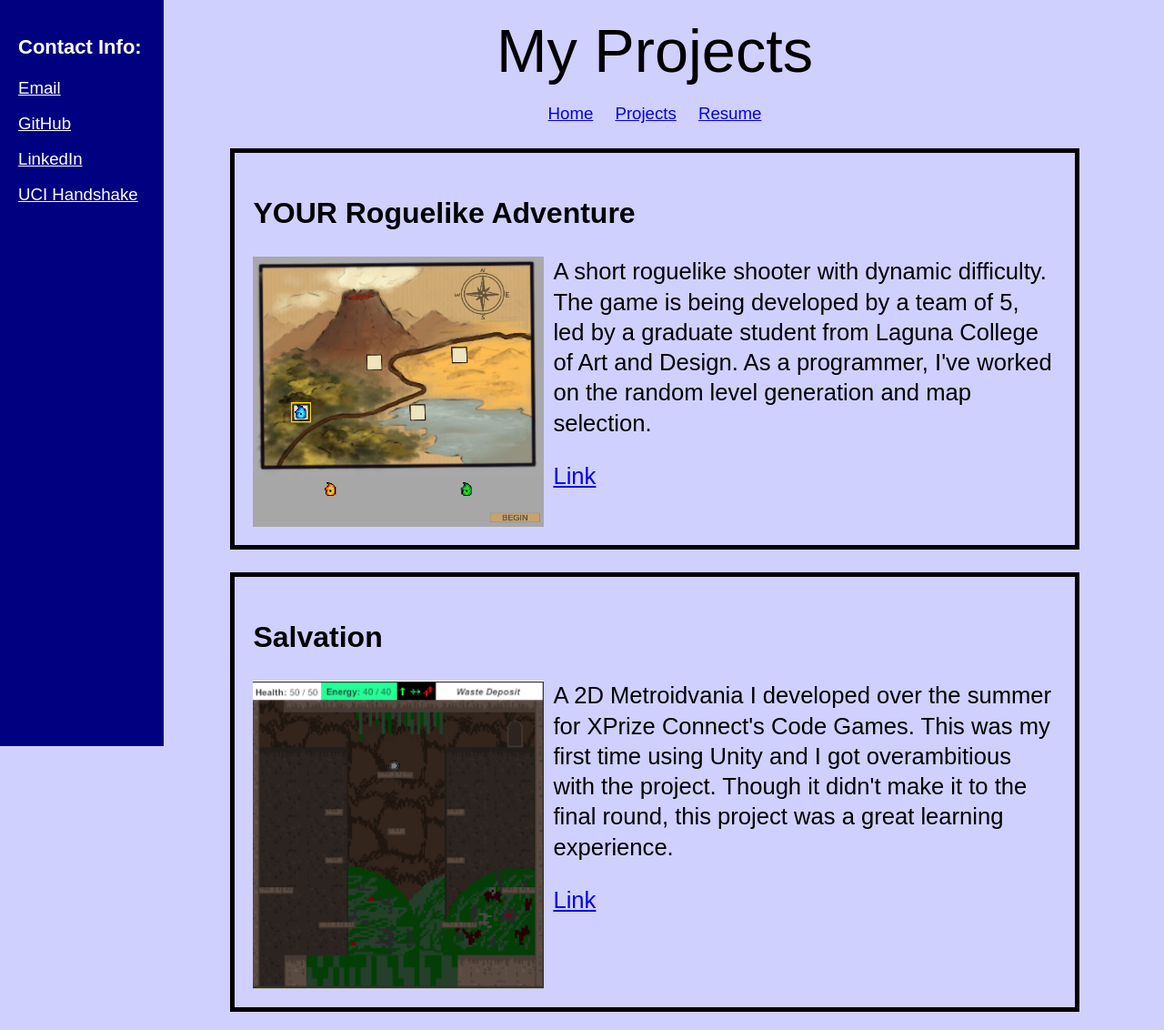
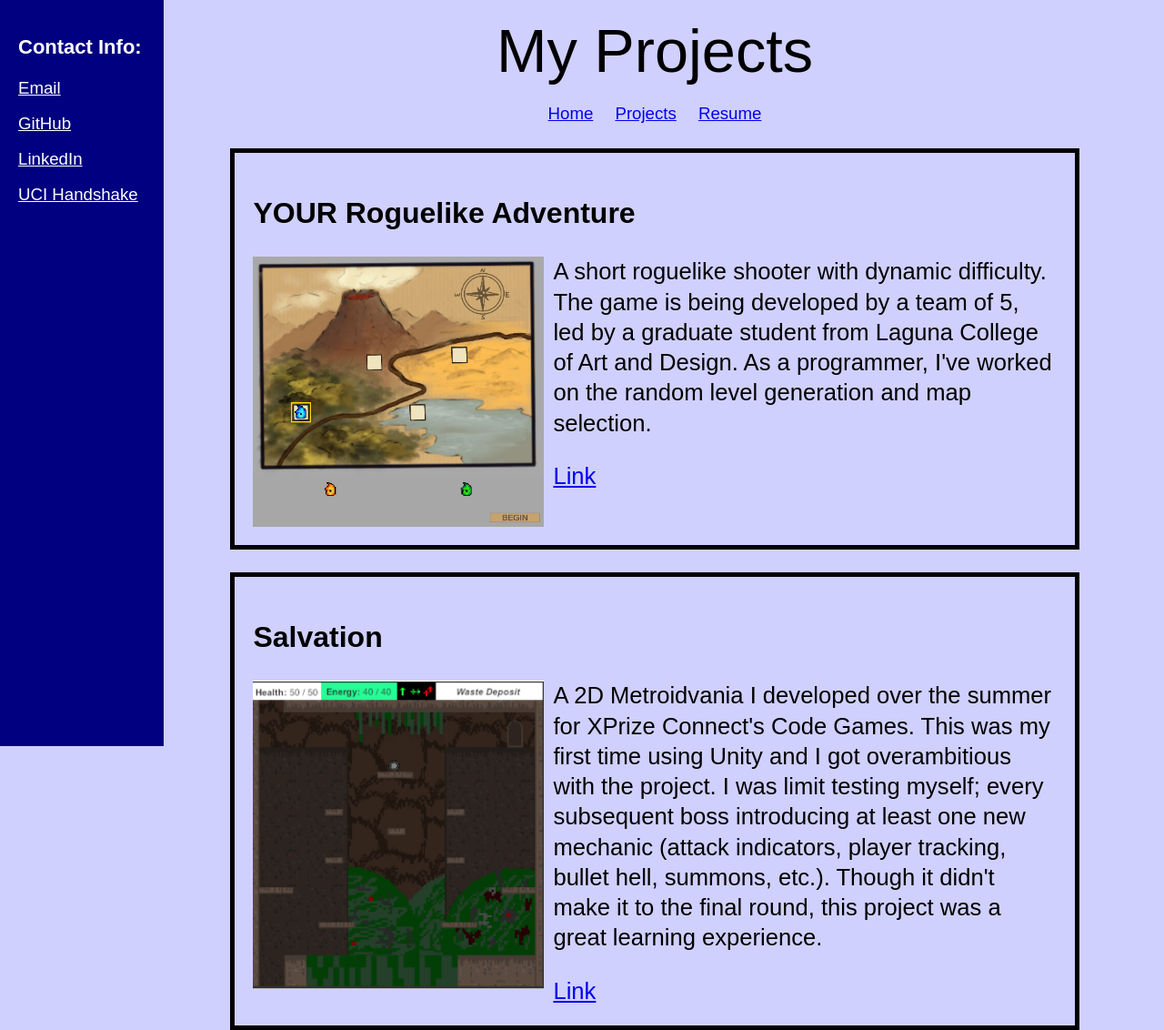
Before and after one commit to vinhandyle/vinhandyle.github.io, a plain HTML site: page projects.html in a window 1280 px wide. Shown: the top 1132 px of the page at 91% size. Drawn offline with Linux system fonts and the light colour scheme.

Commit message:
Update projects.html

```diff
--- a/projects.html
+++ b/projects.html
@@ -42,9 +42,11 @@
 	           <p>
 	               A 2D Metroidvania I developed over the summer for XPrize
 	               Connect's Code Games. This was my first time using Unity and
-	               I got overambitious with the project. Though it didn't make it
-	               to the final round, this project was a great learning
-	               experience.
+	               I got overambitious with the project. I was limit testing myself;
+		       every subsequent boss introducing at least one new mechanic
+		       (attack indicators, player tracking, bullet hell, summons, etc.).
+		       Though it didn't make it to the final round, this project was a
+		       great learning experience.
 	           </p>
 	           <a href = "https://github.com/vinhandyle/codegames-2020">Link</a>
 	       </div>
```
